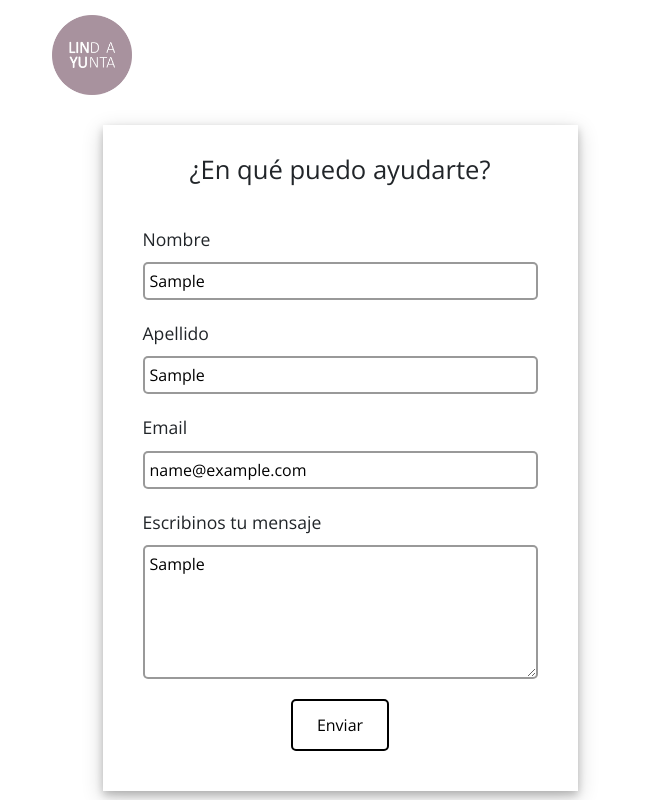
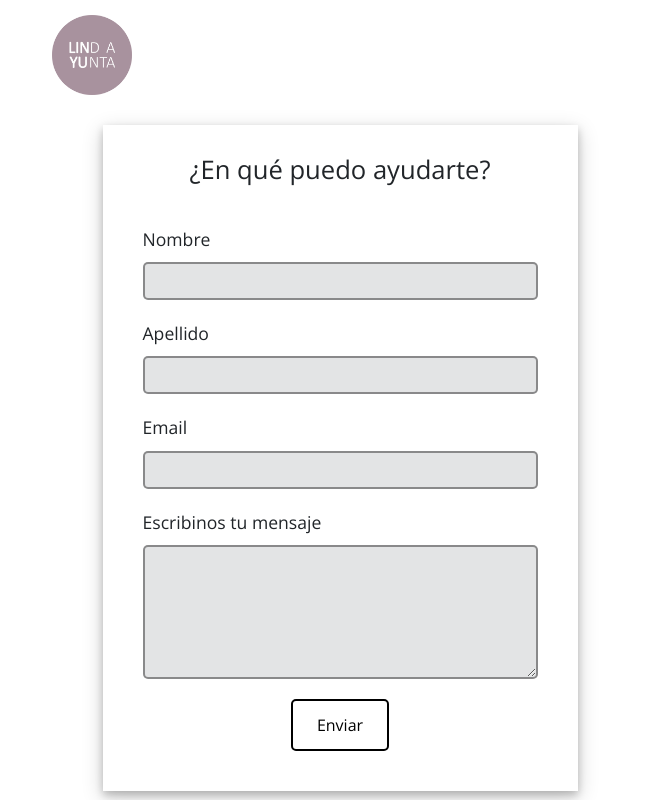
Before and after one commit to constanzasanchez/lindayunta, a website: page contacto.html in a window 1280 px wide. Both pictures are taken after typing "Sample", "Sample", "name@example.com", "Sample" into the empty fields and a click on the button "Enviar". Shown: the top 800 px of the page, 0-656 px from the left. Drawn offline with nearby package versions, Linux system fonts and the light colour scheme; a web font is replaced by a local one.

Commit message:
eventos en seccion contacto

```diff
--- a/contacto.html
+++ b/contacto.html
@@ -22,7 +22,7 @@
     <link href="https://cdn.jsdelivr.net/npm/bootstrap@5.0.2/dist/css/bootstrap.min.css" rel="stylesheet" integrity="sha384-EVSTQN3/azprG1Anm3QDgpJLIm9Nao0Yz1ztcQTwFspd3yD65VohhpuuCOmLASjC" crossorigin="anonymous">
     <script src="https://cdn.jsdelivr.net/npm/bootstrap@5.0.2/dist/js/bootstrap.bundle.min.js" integrity="sha384-MrcW6ZMFYlzcLA8Nl+NtUVF0sA7MsXsP1UyJoMp4YLEuNSfAP+JcXn/tWtIaxVXM" crossorigin="anonymous"></script>
     <link rel="stylesheet" href="css/style.css">
-    <script src="js/contacto.js" defer></script>
+    <script defer src="js/contacto.js"></script>
     <title>Lindayunta - Objetos que cuelgan</title>
 </head>
 <body>
--- a/js/contacto.js
+++ b/js/contacto.js
@@ -1,29 +1,39 @@
+//Selectores
+    let nombreUsuario = document.getElementById("nombre");
+    let apellidoUsuario = document.getElementById("apellido");
+    let emailUsuario = document.getElementById("email");
+    let mensajeUsuario = document.getElementById('msj');
+
+//Guardo en consola los datos del usuario ingresado y una vez que
+//se vuelve a cargar la pagina se reinician los datos
+
 const formulario = document.getElementById("formulario");
 formulario.addEventListener("submit", mostrarFormulario);
+
+let valorNombreUsuario = nombreUsuario.value;
+let valorApellidoUsuario = apellidoUsuario.value;
+let valorEmailUsuario = emailUsuario.value;
+let valorMensajeUsuario = mensajeUsuario.value;
 
 function mostrarFormulario(e) {
     e.preventDefault();
     console.log("Formulario Enviado");
-    let nombreUsuario = document.getElementById("nombre").value;
-    let apellidoUsuario = document.getElementById("apellido").value;
-    let emailUsuario = document.getElementById("apellido").value;
 
-    console.log(nombre);
-    console.log(numero);
+    console.log(valorNombreUsuario);
+    console.log(valorApellidoUsuario);
+    console.log(valorEmailUsuario);
+    console.log(valorMensajeUsuario);
 
     e.target.reset();
 }
 
-//const nombreUsuario = document.getElementById('nombre');
-//const apellidoUsuario = document.getElementById('apellido');
-//const emailUsuario = document.getElementById('email');
-//const mensajeUsuario = document.getElementById('msj');
+//Agrego un color gris cuando se completa el campo
 
-//nombreUsuario.addEventListener("focusin", () => {
-//    nombreUsuario.style.backgroundColor = "#E3E4E5"});
-//apellidoUsuario.addEventListener("focusin",() => {
-//    apellidoUsuario.style.backgroundColor = "#E3E4E5"});
-
-//nombreUsuario.addEventListener('blur',validarTexto);
-//document.getElementById('email').addEventListener('blur',validarEmail);
-//document.getElementById('numero').addEventListener('blur',validarNumero);
+nombreUsuario.addEventListener("focusin", () => {
+    nombreUsuario.style.backgroundColor = "#E3E4E5"});
+apellidoUsuario.addEventListener("focusin",() => {
+    apellidoUsuario.style.backgroundColor = "#E3E4E5"});
+emailUsuario.addEventListener("focusin",() => {
+    emailUsuario.style.backgroundColor = "#E3E4E5"});
+mensajeUsuario.addEventListener("focusin",() => {
+    mensajeUsuario.style.backgroundColor = "#E3E4E5"});
```
